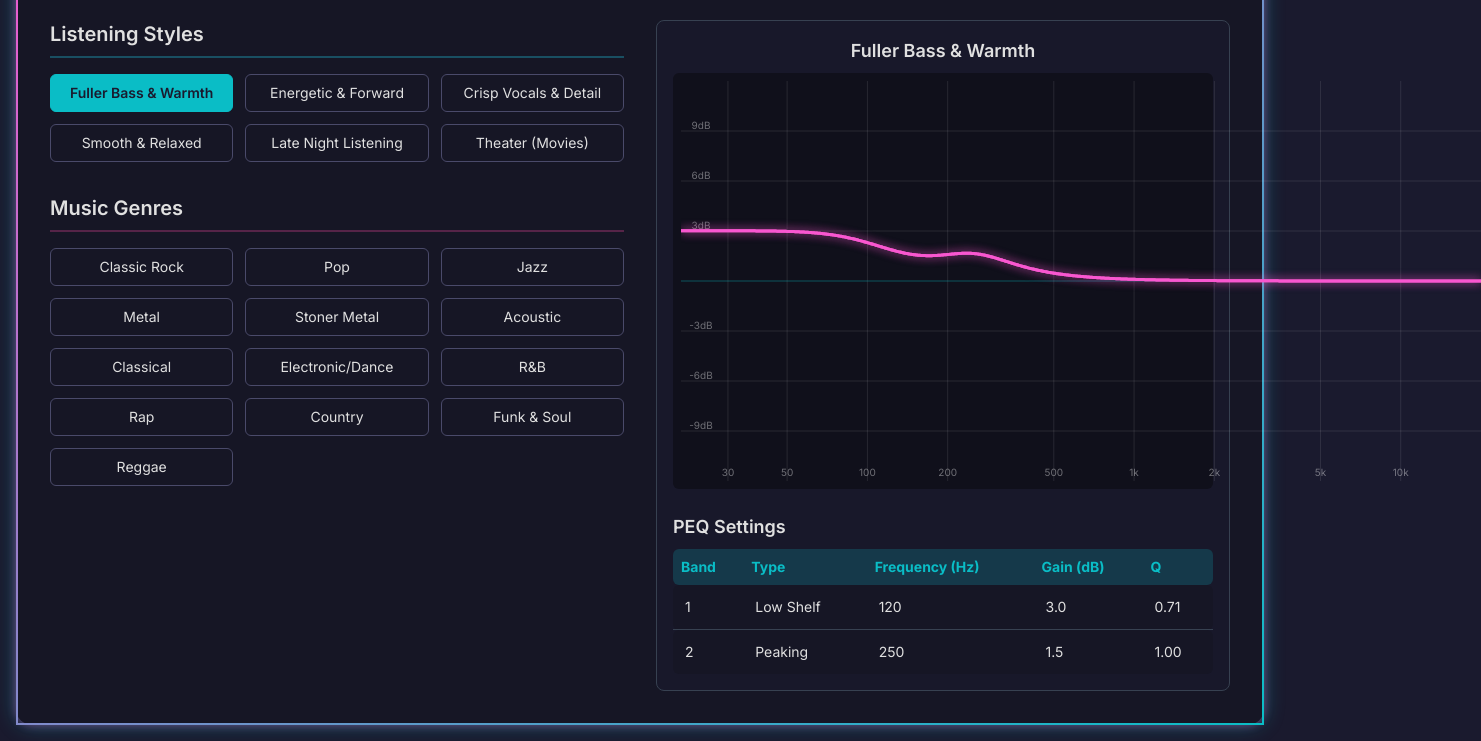
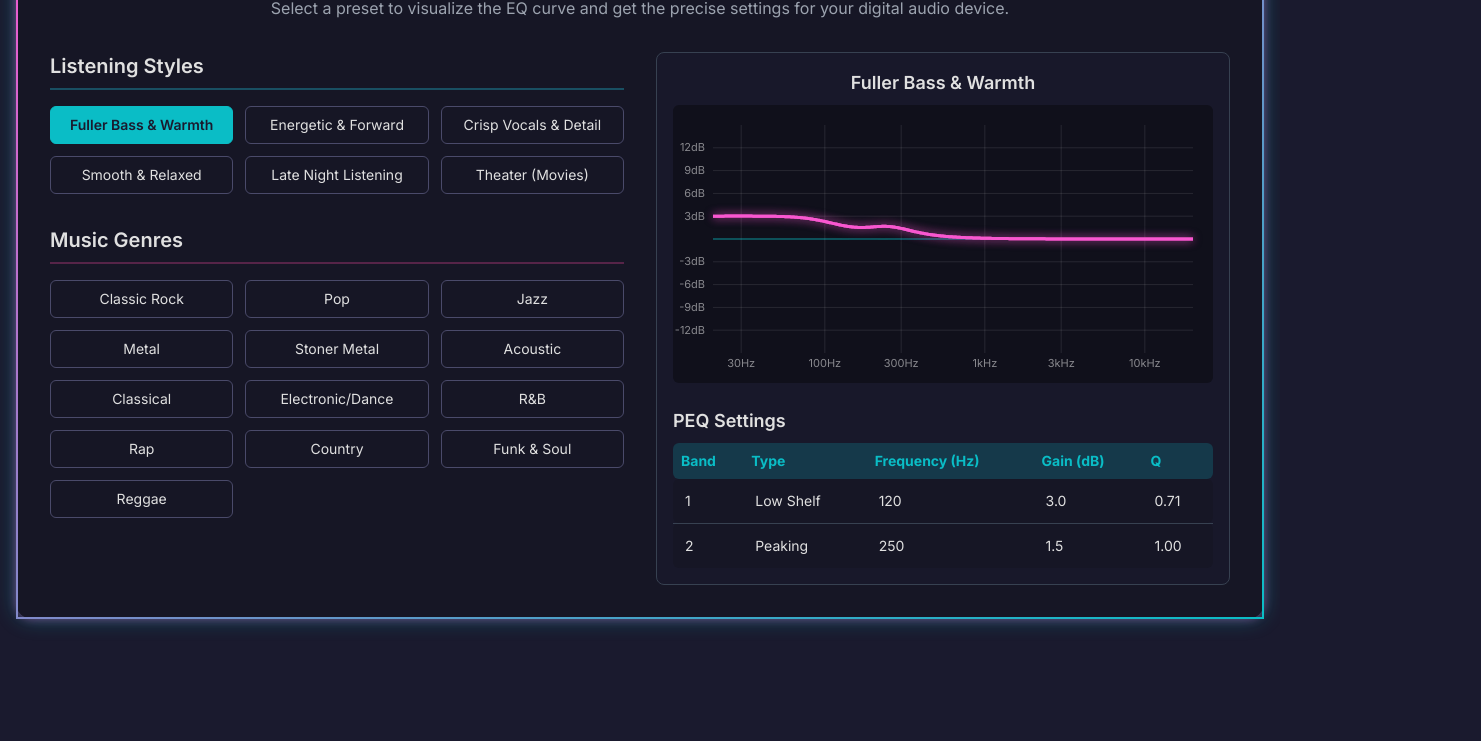
Before and after one commit to MSxADA/Parametric-EQ-Wizard, a plain HTML site: page index.html in a window 1280 px wide. Both pictures are taken after a click on the button "Fuller Bass & Warmth". Shown: the part 134-875 px from the top of the page, 1481 px wide, since content can reach past the window. After the commit the page ends 800 px from the top, so only its background shows below. Drawn offline with nearby package versions, Linux system fonts and the light colour scheme.

Commit message:
Update index.html

```diff
--- a/index.html
+++ b/index.html
@@ -44,6 +44,19 @@
             background-color: rgba(10, 189, 198, 0.2);
             color: #0abdc6;
         }
+        #eq-canvas-container {
+            position: relative;
+            width: 100%;
+            height: 0;
+            padding-bottom: 50%; /* Aspect ratio 2:1 */
+        }
+        #eq-canvas {
+            position: absolute;
+            top: 0;
+            left: 0;
+            width: 100%;
+            height: 100%;
+        }
     </style>
 </head>
 <body class="min-h-screen flex items-center justify-center p-4">
@@ -80,8 +93,8 @@
                 <!-- EQ Curve Display -->
                 <div>
                     <h3 class="text-lg font-semibold text-center mb-2" id="current-preset-title">Select a Preset</h3>
-                    <div class="bg-[#10101b] p-2 rounded-md">
-                        <canvas id="eq-canvas" width="800" height="400"></canvas>
+                    <div id="eq-canvas-container" class="bg-[#10101b] p-2 rounded-md">
+                        <canvas id="eq-canvas"></canvas>
                     </div>
                 </div>
 
@@ -114,101 +127,26 @@
 
     <script>
         // --- DATA: PEQ PRESETS ---
-        // This object holds all the preset data based on audio science principles.
-        // Each preset is an array of "bands", where each band has a type, frequency, gain, and Q-factor.
         const presets = {
-            'Fuller Bass & Warmth': [
-                { type: 'Low Shelf', freq: 120, gain: 3.0, q: 0.71 },
-                { type: 'Peaking', freq: 250, gain: 1.5, q: 1.0 }
-            ],
-            'Energetic & Forward': [
-                { type: 'Peaking', freq: 2000, gain: 2.0, q: 1.5 },
-                { type: 'High Shelf', freq: 8000, gain: 1.5, q: 0.71 }
-            ],
-            'Crisp Vocals & Detail': [
-                { type: 'Peaking', freq: 300, gain: -1.5, q: 1.4 },
-                { type: 'Peaking', freq: 5000, gain: 2.5, q: 2.0 },
-                { type: 'High Shelf', freq: 10000, gain: 2.0, q: 0.71 }
-            ],
-            'Smooth & Relaxed': [
-                { type: 'Peaking', freq: 3000, gain: -2.0, q: 1.8 },
-                { type: 'High Shelf', freq: 9000, gain: -1.5, q: 1.0 }
-            ],
-            'Late Night Listening': [
-                { type: 'Low Shelf', freq: 100, gain: 4.0, q: 0.71 },
-                { type: 'High Shelf', freq: 10000, gain: 3.0, q: 0.71 }
-            ],
-            'Theater (Movies)': [
-                { type: 'Peaking', freq: 80, gain: 3.0, q: 1.2 },
-                { type: 'Peaking', freq: 2500, gain: 2.5, q: 1.8 },
-                { type: 'High Shelf', freq: 12000, gain: 2.0, q: 0.9 }
-            ],
-            'Classic Rock': [
-                { type: 'Peaking', freq: 100, gain: 2.5, q: 1.0 },
-                { type: 'Peaking', freq: 500, gain: -1.5, q: 1.4 },
-                { type: 'Peaking', freq: 3000, gain: 2.0, q: 1.8 },
-                { type: 'High Shelf', freq: 10000, gain: 2.5, q: 0.8 }
-            ],
-            'Pop': [
-                { type: 'Low Shelf', freq: 90, gain: 3.0, q: 0.71 },
-                { type: 'Peaking', freq: 400, gain: -2.0, q: 1.5 },
-                { type: 'High Shelf', freq: 12000, gain: 3.5, q: 0.71 }
-            ],
-            'Jazz': [
-                { type: 'Peaking', freq: 200, gain: -1.5, q: 1.2 },
-                { type: 'Peaking', freq: 2500, gain: 1.5, q: 2.0 },
-                { type: 'High Shelf', freq: 11000, gain: 2.0, q: 1.0 }
-            ],
-            'Metal': [
-                { type: 'Peaking', freq: 80, gain: 3.0, q: 1.2 },
-                { type: 'Peaking', freq: 800, gain: -3.0, q: 1.4 },
-                { type: 'Peaking', freq: 4000, gain: 3.5, q: 1.8 },
-                { type: 'High Shelf', freq: 10000, gain: 2.0, q: 0.9 }
-            ],
-            'Stoner Metal': [
-                { type: 'Peaking', freq: 100, gain: 3.0, q: 0.8 },
-                { type: 'Peaking', freq: 300, gain: 3.5, q: 1.2 },
-                { type: 'Peaking', freq: 4000, gain: -3.0, q: 2.0 }
-            ],
-            'Acoustic': [
-                { type: 'Peaking', freq: 150, gain: -2.5, q: 1.8 },
-                { type: 'Peaking', freq: 3000, gain: 1.5, q: 2.5 },
-                { type: 'High Shelf', freq: 9000, gain: 2.0, q: 1.2 }
-            ],
-            'Classical': [
-                { type: 'Low Shelf', freq: 150, gain: -1.0, q: 0.8 },
-                { type: 'High Shelf', freq: 8000, gain: 1.0, q: 1.0 }
-            ],
-            'Electronic/Dance': [
-                { type: 'Low Shelf', freq: 100, gain: 4.0, q: 0.71 },
-                { type: 'Peaking', freq: 500, gain: -2.5, q: 1.4 },
-                { type: 'High Shelf', freq: 13000, gain: 3.5, q: 0.8 }
-            ],
-            'R&B': [
-                { type: 'Low Shelf', freq: 80, gain: 3.5, q: 0.7 },
-                { type: 'Peaking', freq: 2000, gain: 2.0, q: 1.5 },
-                { type: 'High Shelf', freq: 11000, gain: 2.5, q: 0.9 }
-            ],
-            'Rap': [
-                { type: 'Low Shelf', freq: 70, gain: 4.5, q: 0.71 },
-                { type: 'Peaking', freq: 2500, gain: 2.5, q: 1.8 },
-                { type: 'High Shelf', freq: 10000, gain: 2.0, q: 1.0 }
-            ],
-            'Country': [
-                { type: 'Peaking', freq: 150, gain: 2.0, q: 1.0 },
-                { type: 'Peaking', freq: 1500, gain: 2.5, q: 1.8 },
-                { type: 'High Shelf', freq: 8000, gain: 1.5, q: 0.9 }
-            ],
-            'Funk & Soul': [
-                { type: 'Peaking', freq: 90, gain: 2.5, q: 1.0 },
-                { type: 'Peaking', freq: 800, gain: 2.0, q: 1.5 },
-                { type: 'High Shelf', freq: 10000, gain: 2.5, q: 0.8 }
-            ],
-            'Reggae': [
-                { type: 'Low Shelf', freq: 100, gain: 3.5, q: 0.8 },
-                { type: 'Peaking', freq: 250, gain: -3.0, q: 1.4 },
-                { type: 'Peaking', freq: 5000, gain: 2.0, q: 2.0 }
-            ]
+            'Fuller Bass & Warmth': [ { type: 'Low Shelf', freq: 120, gain: 3.0, q: 0.71 }, { type: 'Peaking', freq: 250, gain: 1.5, q: 1.0 } ],
+            'Energetic & Forward': [ { type: 'Peaking', freq: 2000, gain: 2.0, q: 1.5 }, { type: 'High Shelf', freq: 8000, gain: 1.5, q: 0.71 } ],
+            'Crisp Vocals & Detail': [ { type: 'Peaking', freq: 300, gain: -1.5, q: 1.4 }, { type: 'Peaking', freq: 5000, gain: 2.5, q: 2.0 }, { type: 'High Shelf', freq: 10000, gain: 2.0, q: 0.71 } ],
+            'Smooth & Relaxed': [ { type: 'Peaking', freq: 3000, gain: -2.0, q: 1.8 }, { type: 'High Shelf', freq: 9000, gain: -1.5, q: 1.0 } ],
+            'Late Night Listening': [ { type: 'Low Shelf', freq: 100, gain: 4.0, q: 0.71 }, { type: 'High Shelf', freq: 10000, gain: 3.0, q: 0.71 } ],
+            'Theater (Movies)': [ { type: 'Peaking', freq: 80, gain: 3.0, q: 1.2 }, { type: 'Peaking', freq: 2500, gain: 2.5, q: 1.8 }, { type: 'High Shelf', freq: 12000, gain: 2.0, q: 0.9 } ],
+            'Classic Rock': [ { type: 'Peaking', freq: 100, gain: 2.5, q: 1.0 }, { type: 'Peaking', freq: 500, gain: -1.5, q: 1.4 }, { type: 'Peaking', freq: 3000, gain: 2.0, q: 1.8 }, { type: 'High Shelf', freq: 10000, gain: 2.5, q: 0.8 } ],
+            'Pop': [ { type: 'Low Shelf', freq: 90, gain: 3.0, q: 0.71 }, { type: 'Peaking', freq: 400, gain: -2.0, q: 1.5 }, { type: 'High Shelf', freq: 12000, gain: 3.5, q: 0.71 } ],
+            'Jazz': [ { type: 'Peaking', freq: 200, gain: -1.5, q: 1.2 }, { type: 'Peaking', freq: 2500, gain: 1.5, q: 2.0 }, { type: 'High Shelf', freq: 11000, gain: 2.0, q: 1.0 } ],
+            'Metal': [ { type: 'Peaking', freq: 80, gain: 3.0, q: 1.2 }, { type: 'Peaking', freq: 800, gain: -3.0, q: 1.4 }, { type: 'Peaking', freq: 4000, gain: 3.5, q: 1.8 }, { type: 'High Shelf', freq: 10000, gain: 2.0, q: 0.9 } ],
+            'Stoner Metal': [ { type: 'Peaking', freq: 100, gain: 3.0, q: 0.8 }, { type: 'Peaking', freq: 300, gain: 3.5, q: 1.2 }, { type: 'Peaking', freq: 4000, gain: -3.0, q: 2.0 } ],
+            'Acoustic': [ { type: 'Peaking', freq: 150, gain: -2.5, q: 1.8 }, { type: 'Peaking', freq: 3000, gain: 1.5, q: 2.5 }, { type: 'High Shelf', freq: 9000, gain: 2.0, q: 1.2 } ],
+            'Classical': [ { type: 'Low Shelf', freq: 150, gain: -1.0, q: 0.8 }, { type: 'High Shelf', freq: 8000, gain: 1.0, q: 1.0 } ],
+            'Electronic/Dance': [ { type: 'Low Shelf', freq: 100, gain: 4.0, q: 0.71 }, { type: 'Peaking', freq: 500, gain: -2.5, q: 1.4 }, { type: 'High Shelf', freq: 13000, gain: 3.5, q: 0.8 } ],
+            'R&B': [ { type: 'Low Shelf', freq: 80, gain: 3.5, q: 0.7 }, { type: 'Peaking', freq: 2000, gain: 2.0, q: 1.5 }, { type: 'High Shelf', freq: 11000, gain: 2.5, q: 0.9 } ],
+            'Rap': [ { type: 'Low Shelf', freq: 70, gain: 4.5, q: 0.71 }, { type: 'Peaking', freq: 2500, gain: 2.5, q: 1.8 }, { type: 'High Shelf', freq: 10000, gain: 2.0, q: 1.0 } ],
+            'Country': [ { type: 'Peaking', freq: 150, gain: 2.0, q: 1.0 }, { type: 'Peaking', freq: 1500, gain: 2.5, q: 1.8 }, { type: 'High Shelf', freq: 8000, gain: 1.5, q: 0.9 } ],
+            'Funk & Soul': [ { type: 'Peaking', freq: 90, gain: 2.5, q: 1.0 }, { type: 'Peaking', freq: 800, gain: 2.0, q: 1.5 }, { type: 'High Shelf', freq: 10000, gain: 2.5, q: 0.8 } ],
+            'Reggae': [ { type: 'Low Shelf', freq: 100, gain: 3.5, q: 0.8 }, { type: 'Peaking', freq: 250, gain: -3.0, q: 1.4 }, { type: 'Peaking', freq: 5000, gain: 2.0, q: 2.0 } ]
         };
 
         const stylePresets = ['Fuller Bass & Warmth', 'Energetic & Forward', 'Crisp Vocals & Detail', 'Smooth & Relaxed', 'Late Night Listening', 'Theater (Movies)'];
@@ -227,8 +165,9 @@
         // --- INITIALIZATION ---
         window.onload = () => {
             populateButtons();
+            // Use ResizeObserver to redraw canvas when its container size changes
+            new ResizeObserver(() => drawGrid(presets[activePresetButton?.dataset.preset])).observe(document.getElementById('eq-canvas-container'));
             drawGrid();
-            window.addEventListener('resize', () => drawGrid(presets[activePresetButton?.dataset.preset]));
         };
 
         // --- UI POPULATION ---
@@ -293,8 +232,8 @@
         // --- CANVAS DRAWING LOGIC ---
         const MIN_FREQ = 20;
         const MAX_FREQ = 20000;
-        const MIN_GAIN = -12;
-        const MAX_GAIN = 12;
+        const MIN_GAIN = -15; // Added padding
+        const MAX_GAIN = 15;  // Added padding
 
         function freqToX(freq, width) {
             const logMin = Math.log10(MIN_FREQ);
@@ -318,46 +257,54 @@
 
             ctx.clearRect(0, 0, width, height);
 
+            // Define padding
+            const padding = { top: 20, right: 20, bottom: 30, left: 40 };
+            const chartWidth = width - padding.left - padding.right;
+            const chartHeight = height - padding.top - padding.bottom;
+
             // Draw grid lines
             ctx.strokeStyle = 'rgba(255, 255, 255, 0.1)';
-            ctx.fillStyle = 'rgba(255, 255, 255, 0.4)';
-            ctx.font = '10px Inter';
+            ctx.fillStyle = 'rgba(255, 255, 255, 0.5)';
+            ctx.font = '11px Inter';
+
+            // Vertical (Frequency) lines and labels
             ctx.textAlign = 'center';
-
-            // Vertical (Frequency) lines
-            const freqLines = [30, 50, 100, 200, 500, 1000, 2000, 5000, 10000];
+            ctx.textBaseline = 'top';
+            const freqLines = [30, 100, 300, 1000, 3000, 10000];
             freqLines.forEach(freq => {
-                const x = freqToX(freq, width);
+                const x = padding.left + freqToX(freq, chartWidth);
                 ctx.beginPath();
-                ctx.moveTo(x, 0);
-                ctx.lineTo(x, height);
+                ctx.moveTo(x, padding.top);
+                ctx.lineTo(x, padding.top + chartHeight);
                 ctx.stroke();
                 const label = freq >= 1000 ? `${freq/1000}k` : freq;
-                ctx.fillText(label, x, height - 5);
+                ctx.fillText(label + "Hz", x, padding.top + chartHeight + 5);
             });
 
-            // Horizontal (Gain) lines
-            const gainLines = [-9, -6, -3, 3, 6, 9];
+            // Horizontal (Gain) lines and labels
+            ctx.textAlign = 'right';
+            ctx.textBaseline = 'middle';
+            const gainLines = [-12, -9, -6, -3, 3, 6, 9, 12];
             gainLines.forEach(gain => {
-                const y = gainToY(gain, height);
+                const y = padding.top + gainToY(gain, chartHeight);
                 ctx.beginPath();
-                ctx.moveTo(0, y);
-                ctx.lineTo(width, y);
+                ctx.moveTo(padding.left, y);
+                ctx.lineTo(padding.left + chartWidth, y);
                 ctx.stroke();
-                ctx.fillText(`${gain}dB`, 20, y - 2);
+                ctx.fillText(`${gain}dB`, padding.left - 8, y);
             });
 
             // Draw 0dB line
-            const y0 = gainToY(0, height);
-            ctx.strokeStyle = 'rgba(10, 189, 198, 0.4)';
-            ctx.lineWidth = 1;
+            const y0 = padding.top + gainToY(0, chartHeight);
+            ctx.strokeStyle = 'rgba(10, 189, 198, 0.5)';
+            ctx.lineWidth = 1.5;
             ctx.beginPath();
-            ctx.moveTo(0, y0);
-            ctx.lineTo(width, y0);
+            ctx.moveTo(padding.left, y0);
+            ctx.lineTo(padding.left + chartWidth, y0);
             ctx.stroke();
 
             // Redraw the curve if one is active
-            if (presetData.length > 0) {
+            if (presetData && presetData.length > 0) {
                 drawCurve(presetData, false);
             }
         }
@@ -369,6 +316,9 @@
 
             const width = canvas.clientWidth;
             const height = canvas.clientHeight;
+            const padding = { top: 20, right: 20, bottom: 30, left: 40 };
+            const chartWidth = width - padding.left - padding.right;
+            const chartHeight = height - padding.top - padding.bottom;
 
             ctx.beginPath();
             ctx.strokeStyle = '#f957d0';
@@ -376,8 +326,8 @@
             ctx.shadowColor = 'rgba(249, 87, 208, 0.5)';
             ctx.shadowBlur = 10;
 
-            for (let i = 0; i <= width; i++) {
-                const percent = i / width;
+            for (let i = 0; i <= chartWidth; i++) {
+                const percent = i / chartWidth;
                 const logMin = Math.log10(MIN_FREQ);
                 const logMax = Math.log10(MAX_FREQ);
                 const freq = Math.pow(10, logMin + (logMax - logMin) * percent);
@@ -387,10 +337,11 @@
                     totalGain += getGainAtFrequency(band, freq);
                 });
 
-                totalGain = Math.max(MIN_GAIN, Math.min(MAX_GAIN, totalGain));
+                // Clamp gain to the visible range for drawing
+                const displayGain = Math.max(-12, Math.min(12, totalGain));
 
-                const x = i;
-                const y = gainToY(totalGain, height);
+                const x = padding.left + i;
+                const y = padding.top + gainToY(displayGain, chartHeight);
 
                 if (i === 0) {
                     ctx.moveTo(x, y);
@@ -404,78 +355,43 @@
         }
 
         // --- EQ MATH ---
-        // This function calculates the gain contribution of a single PEQ band at a specific frequency.
         function getGainAtFrequency(band, currentFreq) {
             const { type, freq, gain, q } = band;
-
-            // Normalize frequency
-            const w0 = 2 * Math.PI * freq / 44100; // Assuming 44.1kHz sample rate
+            const w0 = 2 * Math.PI * freq / 44100;
             const w = 2 * Math.PI * currentFreq / 44100;
+            const A = 10**(gain / 40);
 
             switch (type) {
                 case 'Peaking': {
                     const alpha = Math.sin(w0) / (2 * q);
-                    const A = 10**(gain / 40);
-                    const H = (
-                        (A**2 + 1) - (A**2 - 1) * Math.cos(w0) + 2 * Math.sqrt(A) * alpha
-                    ) / (
-                        (1 + A**2) + (1 - A**2) * Math.cos(w0) + 2 * Math.sqrt(A) * alpha
-                    );
-
-                    const b0 = 1 + alpha * A;
-                    const b1 = -2 * Math.cos(w0);
-                    const b2 = 1 - alpha * A;
-                    const a0 = 1 + alpha / A;
-                    const a1 = -2 * Math.cos(w0);
-                    const a2 = 1 - alpha / A;
-
+                    const b0 = 1 + alpha * A, b1 = -2 * Math.cos(w0), b2 = 1 - alpha * A;
+                    const a0 = 1 + alpha / A, a1 = -2 * Math.cos(w0), a2 = 1 - alpha / A;
                     const phi = Math.pow(Math.sin(w / 2), 2);
-                    const num = Math.pow(b0 + b1 + b2, 2) - 4 * (b0 * b1 + 4 * b0 * b2 + b1 * b2) * phi + 16 * b0 * b2 * phi * phi;
-                    const den = Math.pow(a0 + a1 + a2, 2) - 4 * (a0 * a1 + 4 * a0 * a2 + a1 * a2) * phi + 16 * a0 * a2 * phi * phi;
-
-                    if (den === 0) return 0;
-                    return 10 * Math.log10(num / den);
+                    const num = Math.pow(b0+b1+b2,2) - 4*(b0*b1 + 4*b0*b2 + b1*b2)*phi + 16*b0*b2*phi*phi;
+                    const den = Math.pow(a0+a1+a2,2) - 4*(a0*a1 + 4*a0*a2 + a1*a2)*phi + 16*a0*a2*phi*phi;
+                    return (den === 0) ? 0 : 10 * Math.log10(num / den);
                 }
                 case 'Low Shelf': {
-                    const A = 10**(gain / 40);
                     const alpha = Math.sin(w0) / (2 * q);
                     const beta = 2 * Math.sqrt(A) * alpha;
-
-                    const b0 = A * ((A + 1) - (A - 1) * Math.cos(w0) + beta);
-                    const b1 = 2 * A * ((A - 1) - (A + 1) * Math.cos(w0));
-                    const b2 = A * ((A + 1) - (A - 1) * Math.cos(w0) - beta);
-                    const a0 = (A + 1) + (A - 1) * Math.cos(w0) + beta;
-                    const a1 = -2 * ((A - 1) + (A + 1) * Math.cos(w0));
-                    const a2 = (A + 1) + (A - 1) * Math.cos(w0) - beta;
-
+                    const b0 = A*((A+1)-(A-1)*Math.cos(w0)+beta), b1 = 2*A*((A-1)-(A+1)*Math.cos(w0)), b2 = A*((A+1)-(A-1)*Math.cos(w0)-beta);
+                    const a0 = (A+1)+(A-1)*Math.cos(w0)+beta, a1 = -2*((A-1)+(A+1)*Math.cos(w0)), a2 = (A+1)+(A-1)*Math.cos(w0)-beta;
                     const phi = Math.pow(Math.sin(w / 2), 2);
-                    const num = Math.pow(b0+b1+b2, 2) - 4*(b0*b1 + 4*b0*b2 + b1*b2)*phi + 16*b0*b2*phi*phi;
-                    const den = Math.pow(a0+a1+a2, 2) - 4*(a0*a1 + 4*a0*a2 + a1*a2)*phi + 16*a0*a2*phi*phi;
-
-                    if (den === 0) return 0;
-                    return 10 * Math.log10(num / den);
+                    const num = Math.pow(b0+b1+b2,2) - 4*(b0*b1 + 4*b0*b2 + b1*b2)*phi + 16*b0*b2*phi*phi;
+                    const den = Math.pow(a0+a1+a2,2) - 4*(a0*a1 + 4*a0*a2 + a1*a2)*phi + 16*a0*a2*phi*phi;
+                    return (den === 0) ? 0 : 10 * Math.log10(num / den);
                 }
                 case 'High Shelf': {
-                    const A = 10**(gain / 40);
                     const alpha = Math.sin(w0) / (2 * q);
                     const beta = 2 * Math.sqrt(A) * alpha;
-
-                    const b0 = A * ((A + 1) + (A - 1) * Math.cos(w0) + beta);
-                    const b1 = -2 * A * ((A - 1) + (A + 1) * Math.cos(w0));
-                    const b2 = A * ((A + 1) + (A - 1) * Math.cos(w0) - beta);
-                    const a0 = (A + 1) - (A - 1) * Math.cos(w0) + beta;
-                    const a1 = 2 * ((A - 1) - (A + 1) * Math.cos(w0));
-                    const a2 = (A + 1) - (A - 1) * Math.cos(w0) - beta;
-
+                    const b0 = A*((A+1)+(A-1)*Math.cos(w0)+beta), b1 = -2*A*((A-1)+(A+1)*Math.cos(w0)), b2 = A*((A+1)+(A-1)*Math.cos(w0)-beta);
+                    const a0 = (A+1)-(A-1)*Math.cos(w0)+beta, a1 = 2*((A-1)-(A+1)*Math.cos(w0)), a2 = (A+1)-(A-1)*Math.cos(w0)-beta;
                     const phi = Math.pow(Math.sin(w / 2), 2);
-                    const num = Math.pow(b0+b1+b2, 2) - 4*(b0*b1 + 4*b0*b2 + b1*b2)*phi + 16*b0*b2*phi*phi;
-                    const den = Math.pow(a0+a1+a2, 2) - 4*(a0*a1 + 4*a0*a2 + a1*a2)*phi + 16*a0*a2*phi*phi;
-
-                    if (den === 0) return 0;
-                    return 10 * Math.log10(num / den);
+                    const num = Math.pow(b0+b1+b2,2) - 4*(b0*b1 + 4*b0*b2 + b1*b2)*phi + 16*b0*b2*phi*phi;
+                    const den = Math.pow(a0+a1+a2,2) - 4*(a0*a1 + 4*a0*a2 + a1*a2)*phi + 16*a0*a2*phi*phi;
+                    return (den === 0) ? 0 : 10 * Math.log10(num / den);
                 }
-                default:
-                    return 0;
+                default: return 0;
             }
         }
     </script>
```
